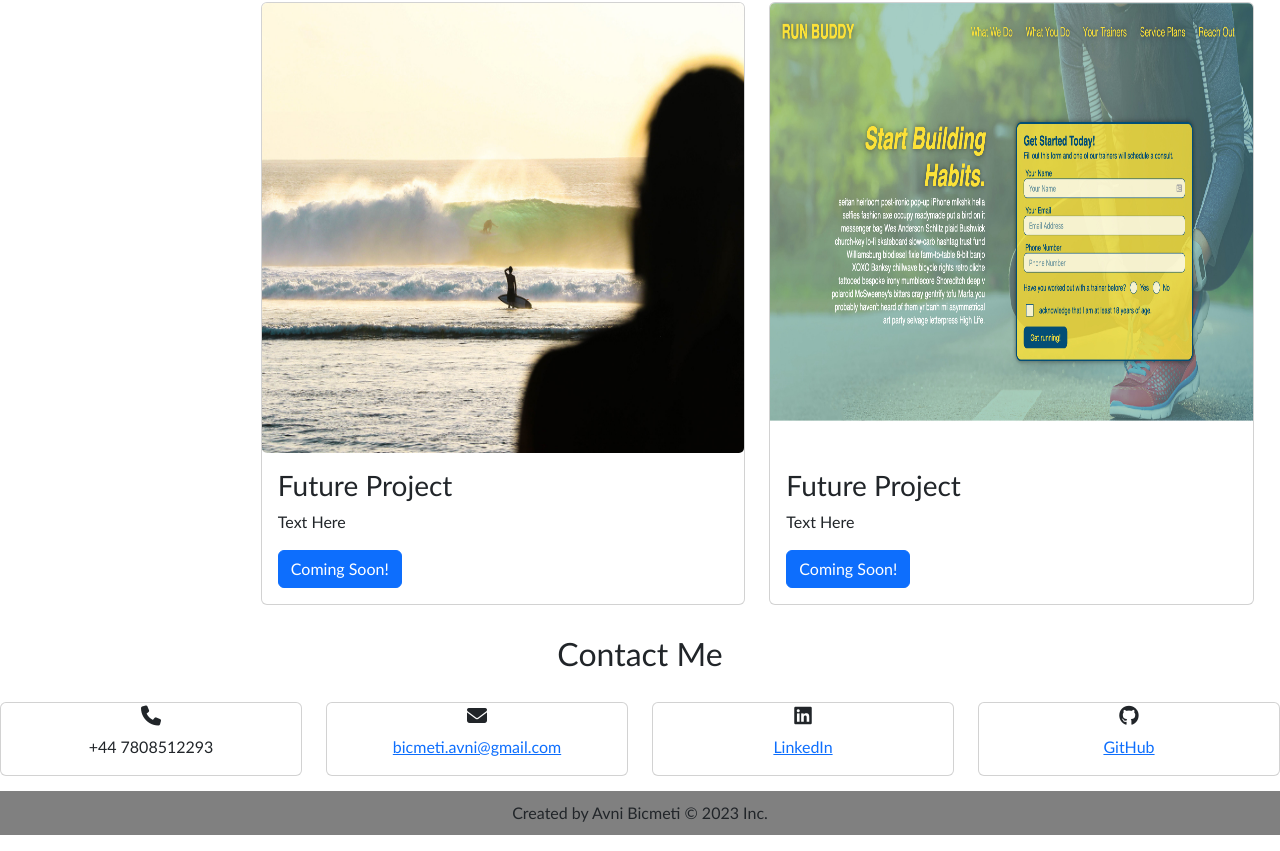
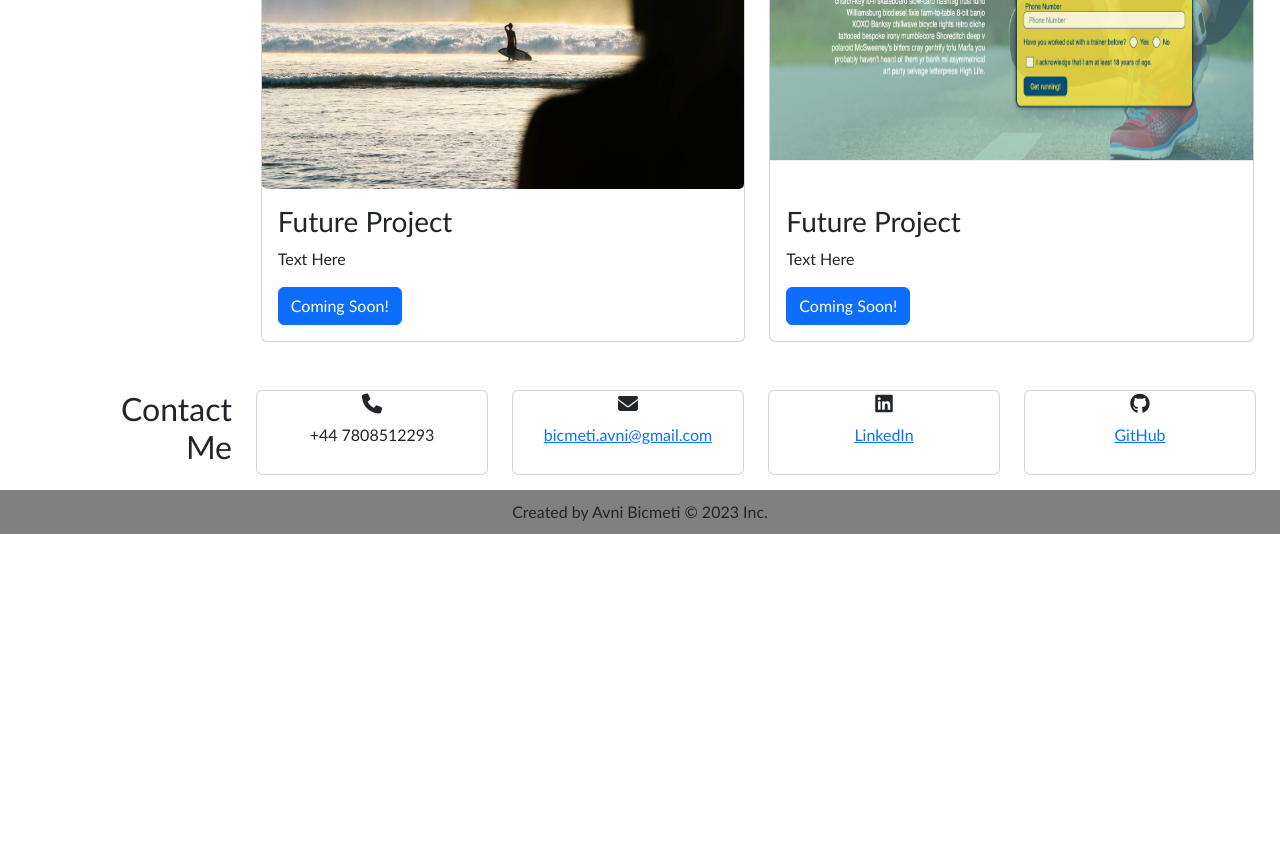
Before and after one commit to AvniB82/bootstrap-portfolio, a plain HTML site: page index.html in a window 1280 px wide. Shown: the part 2204-3055 px from the top of the page. After the commit the page ends 2754 px from the top, so only its background shows below. Drawn offline with nearby package versions, Linux system fonts and the light colour scheme.

Commit message:
resized the height of the main image. resized the height of the 4 smaller images. add contact cards to be inline with (contact me)

```diff
--- a/assets/css/style.css
+++ b/assets/css/style.css
@@ -97,14 +97,18 @@ body {
     }
 
     .card-img {
-        height: 450px;
+        height: 400px;
     }
 
     /* Contact Section */
-    .contact {
-        padding-top: 30px;
-        padding-bottom: 20px;
-        text-align: center;
+    .container-work {
+        height: auto;
+        width: 100%;
+    }
+
+    .col-contact {
+        width: 20%;
+        text-align: right;
     }
 
     .card-body-contact {
@@ -112,9 +116,8 @@ body {
     }
 
     .col-contact {
-        width: 25%;
+        width: 20%;
     }
-
     /* hover card affect */
     .card {
         transition: background-color 0.3s, box-shadow 0.3s;
--- a/index.html
+++ b/index.html
@@ -82,7 +82,7 @@
       </div>
         <div class="col-work-row1">
           <div class="card mb-3">
-            <img src="./assets/images/02-portfolio-1.jpg" id="card-img-main" alt="...">
+            <img src="./assets/images/02-portfolio-1.jpg" style="height: 500px;" alt="...">
             <div class="card-body">
               <h3 class="card-title">Horiseon</h3>
               <p class="card-text">SEO // Managment // Social Media</p>
@@ -102,7 +102,7 @@
       </div>
         <div class="col-work-row2">
           <div class="row row-cols-1 row-cols-md-2 g-4">
-            <div class="futureProject1">
+            <div>
               <div class="card">
                 <img src="./assets/images/02-portfolio-2.jpg" class="card-img" alt="...">
                 <div class="card-body">
@@ -149,10 +149,13 @@
 </main>
 
 <section>
-  <div class="contact" id="contact">
-    <h2>Contact Me</h2>
-  </div>
-  <div class="row row-cols-1 row-cols-md-3 g-4">
+  <div class="container-contact" id="contact">
+    <div class="row">
+      <div class="row row-cols-1 row-cols-md-3 g-4">
+      <div class="col-contact">
+       <h2 class="contact">Contact <br> Me</h2>
+      </div>
+
     <div class="col-contact">
       <div class="card h-100">
         <div class="card-body-contact">
```
